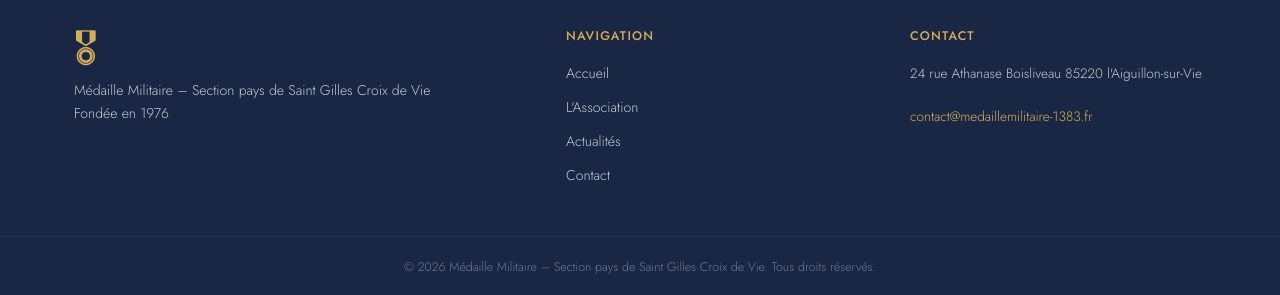
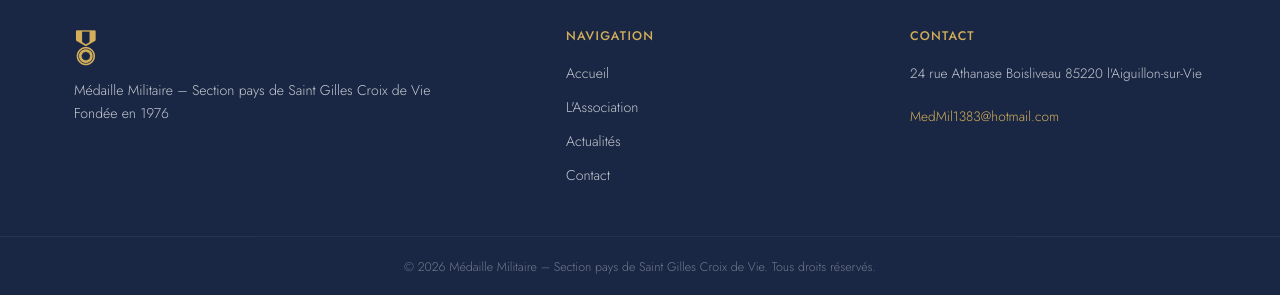
Before and after one commit to M3ph1s85/medaille-militaire, a Jekyll site: the page built from index.html, in a window 1280 px wide and 900 px high, scrolled down 2326 px, cut to the strip 114-900 px from the top of the window. Shown: the part 488-783 px from the top of the strip. Built offline with Jekyll 4.4.1, drawn with Linux system fonts in a browser that asks for light colours; the list of posts is cut into pages by our own code; some of the changed text lies outside the part shown.

Commit message:
Update _config.yml

```diff
--- a/_config.yml
+++ b/_config.yml
@@ -22,5 +22,5 @@ association:
   nom: "Médaille Militaire – Section pays de Saint Gilles Croix de Vie"
   fondee: "1976"
   president: "M. Christophe MATHIAS"
-  contact: "contact@medaillemilitaire-1383.fr"
+  contact: "MedMil1383@hotmail.com"
   adresse: "24 rue Athanase Boisliveau 85220 l'Aiguillon-sur-Vie "
```
